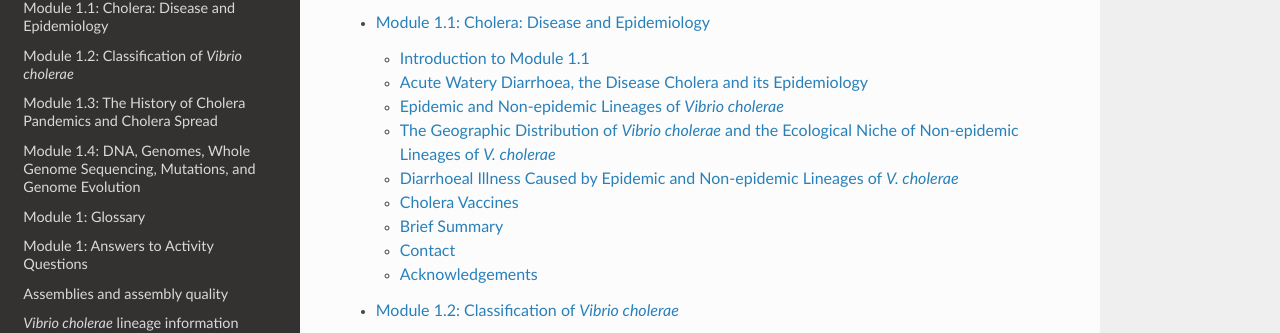
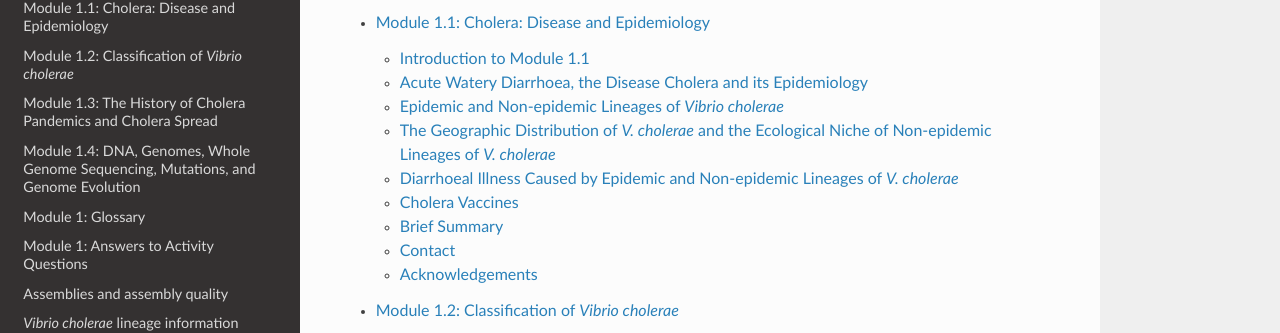
Before and after one commit to avrilcoghlan/cholerabook, a Sphinx documentation site: the page built from docs/source/index.rst, in a window 1280 px wide and 900 px high, scrolled down 1236 px. Shown: the part 137-470 px from the top of the window. Built offline with Sphinx 7.4.7 and the Read the Docs theme 2.0.0, drawn with Linux system fonts in a browser that asks for light colours.

Commit message:
Update vibriogenomes.rst

```diff
--- a/docs/source/vibriogenomes.rst
+++ b/docs/source/vibriogenomes.rst
@@ -224,15 +224,15 @@
 
 .. _Mutreja et al 2011: https://pubmed.ncbi.nlm.nih.gov/21866102/
 
-The Geographic Distribution of *Vibrio cholerae* and the Ecological Niche of Non-epidemic Lineages of *V. cholerae*
--------------------------------------------------------------------------------------------------------------------
+The Geographic Distribution of *V. cholerae* and the Ecological Niche of Non-epidemic Lineages of *V. cholerae*
+---------------------------------------------------------------------------------------------------------------
 
 The species *V. cholerae* is distributed globally and, as mentioned above, it is a very diverse species with many different lineages. Figure 7 shows what is known about the global distribution of just two of the many lineages of *V. cholerae*.
 
 .. figure:: LineageDistributions.png
   :width: 1050
 
-  Figure 7. The global distribution of the bacterium *V. cholerae*, for two of the many different lineages of *V. cholerae*, (a) the MX-2 lineage, and (b) the current pandemic lineage (7PET lineage). The numbers in purple circles indicate the number of *V. cholerae* isolates collected in each country, whose whole genomes have been included in the `Vibriowatch`_ database. The number of genomes for the 7PET lineage is far greater than that for MX-2, reflecting the far greater public health importance of 7PET, which has led to more sequencing of this lineage from the stool of sick people. Genomes were assigned to lineages using a software called `PopPUNK`_, which we will discuss later in this course. Image attribution: this image by `Avril Coghlan`_, based on a screenshot from the `Pathogenwatch website`_, is licensed under `CC BY 4.0`_.
+  Figure 7. The global distribution of the bacterium *V. cholerae*, for two of the many different lineages of *V. cholerae*, (a) the non-epidemic lineage MX-2, and (b) the current pandemic lineage (7PET lineage). The numbers in purple circles indicate the number of *V. cholerae* isolates collected in each country, whose whole genomes have been included in the `Vibriowatch`_ database. The number of genomes for the 7PET lineage is far greater than that for MX-2, reflecting the far greater public health importance of 7PET, which has led to more sequencing of this lineage from the stool of sick people. Genomes were assigned to lineages using a software called `PopPUNK`_, which we will discuss later in this course. Image attribution: this image by `Avril Coghlan`_, based on a screenshot from the `Pathogenwatch website`_, is licensed under `CC BY 4.0`_.
 
 .. _Pathogenwatch website: https://pathogen.watch/
 
```
